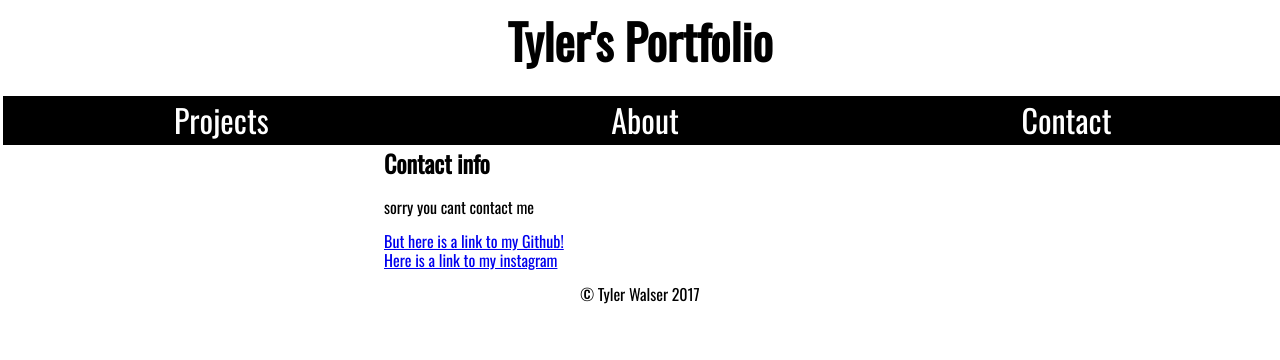
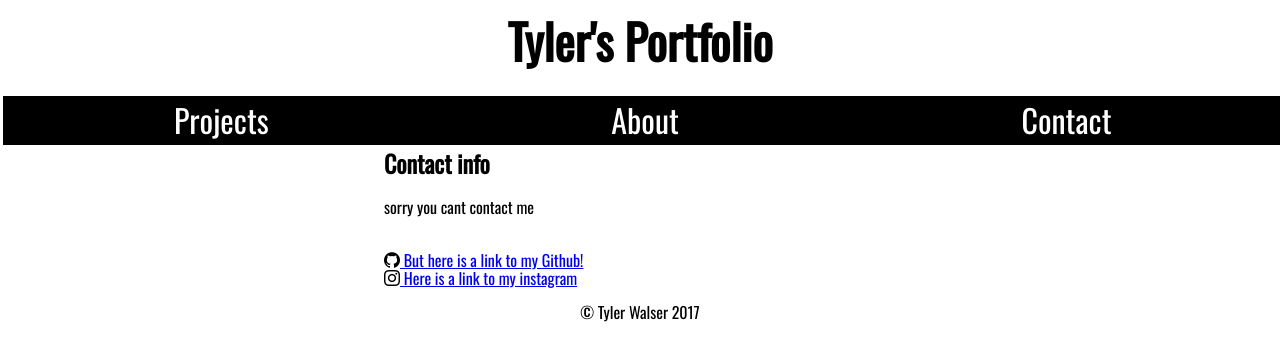
Before and after one commit to Tyler-206/portfolio, a plain HTML site: page index.html in a window 1280 px wide. Both pictures are taken after a click on the item "Contact". Drawn offline with nearby package versions, Linux system fonts and the light colour scheme.

Commit message:
added icons for social links and moved font folder

```diff
--- a/index.html
+++ b/index.html
@@ -57,9 +57,9 @@
           <h2>Contact info</h2>
         </header>
         <div>
-          <p>sorry you cant contact me</p>
-          <a href="https://github.com/Tyler-206">But here is a link to my Github!</a></br>
-          <a href="https://www.instagram.com/tjwalser/">Here is a link to my instagram</a></br>
+          <p>sorry you cant contact me</p></br>
+          <span class="icon-github"></span><a href="https://github.com/Tyler-206"> But here is a link to my Github!</a></br>
+          <span class="icon-instagram"></span><a href="https://www.instagram.com/tjwalser/"> Here is a link to my instagram</a></br>
           <p> <p>
         </div>
       </section>
--- a/styles/icons.css
+++ b/styles/icons.css
@@ -1,10 +1,10 @@
 @font-face {
 	font-family: 'icomoon';
-	src:url('fonts/icomoon.eot?wfb79s');
-	src:url('fonts/icomoon.eot?wfb79s#iefix') format('embedded-opentype'),
-		url('fonts/icomoon.ttf?wfb79s') format('truetype'),
-		url('fonts/icomoon.woff?wfb79s') format('woff'),
-		url('fonts/icomoon.svg?wfb79s#icomoon') format('svg');
+	src:url('../vendor/fonts/icomoon.eot?wfb79s');
+	src:url('../vendor/fonts/icomoon.eot?wfb79s#iefix') format('embedded-opentype'),
+		url('../vendor/fonts/icomoon.ttf?wfb79s') format('truetype'),
+		url('../vendor/fonts/icomoon.woff?wfb79s') format('woff'),
+		url('../vendor/fonts/icomoon.svg?wfb79s#icomoon') format('svg');
 	font-weight: normal;
 	font-style: normal;
 }
@@ -25,3 +25,11 @@
 .icon-menu:before {
   content: "\e9bd";
 }
+
+.icon-instagram:before {
+  content: "\ea92";
+}
+
+.icon-github:before {
+  content: "\eab0";
+}
```
Also changed, not shown: vendor/fonts/icomoon.ttf (added), vendor/fonts/icomoon.woff (added), 2 other files.
